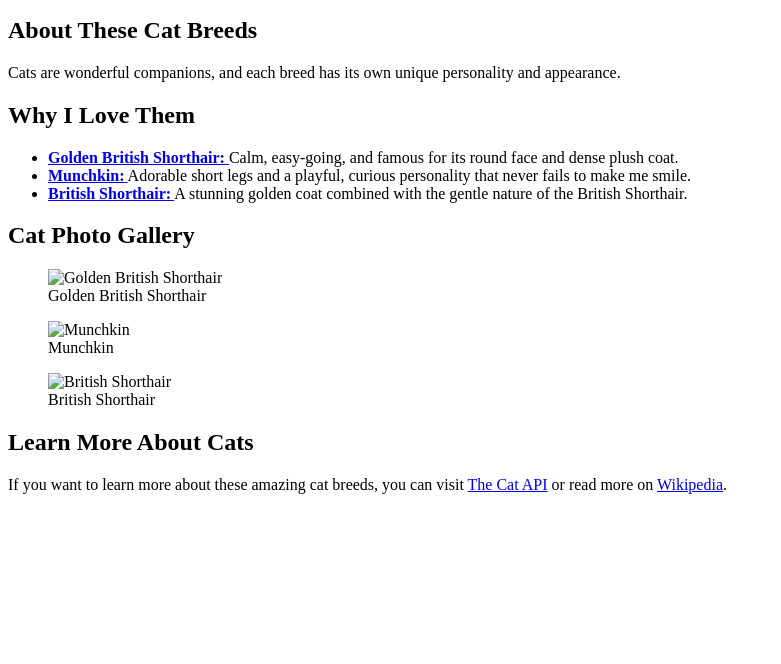
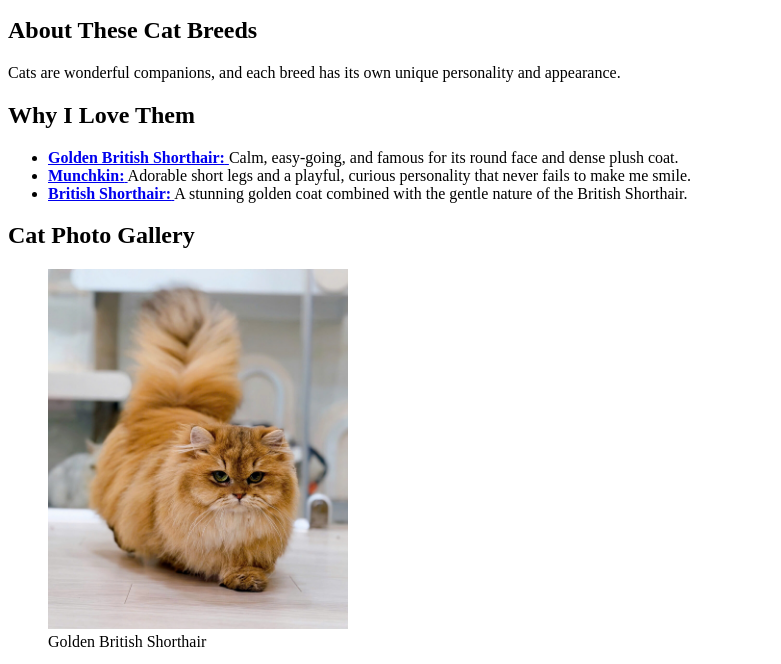
Before and after one commit to huyjamn-2608/cat-gallery, a plain HTML site: page index.html in a window 1280 px wide. Shown: the part 102-766 px from the top of the page, without its empty margins (0-781 px from the left). Drawn offline with Linux system fonts and the light colour scheme; the site is published under a folder, as on GitHub Pages, so addresses that start at the root find nothing.

Commit message:
Update index.html

```diff
--- a/index.html
+++ b/index.html
@@ -47,16 +47,16 @@
             <h2>Cat Photo Gallery</h2>
             <div class="img-gallery">
                 <figure id="one">
-                    <img src="/kho-anh/meo-anh-long-dai-chan-lun-golden-ma-ALD4188-1247x1496.jpg"
+                    <img src="kho-anh/meo-anh-long-dai-chan-lun-golden-ma-ALD4188-1247x1496.jpg"
                         alt="Golden British Shorthair" width="300">
                     <figcaption>Golden British Shorthair</figcaption>
                 </figure>
                 <figure id="two">
-                    <img src="/kho-anh/meo-anh-long-ngan-munchkin-chan-lun-ma-MK3026.jpg" alt="Munchkin" width="300">
+                    <img src="kho-anh/meo-anh-long-ngan-munchkin-chan-lun-ma-MK3026.jpg" alt="Munchkin" width="300">
                     <figcaption>Munchkin</figcaption>
                 </figure>
                 <figure id="three">
-                    <img src="/kho-anh/z3713508543131_7cba8245b8e6f81f6977d9ec51f280b4_e6fdf79179eb436e9541f5528fe82ca8_1024x1024.jpg"
+                    <img src="kho-anh/z3713508543131_7cba8245b8e6f81f6977d9ec51f280b4_e6fdf79179eb436e9541f5528fe82ca8_1024x1024.jpg"
                         alt="British Shorthair" width="300">
                     <figcaption>British Shorthair</figcaption>
                 </figure>
```
